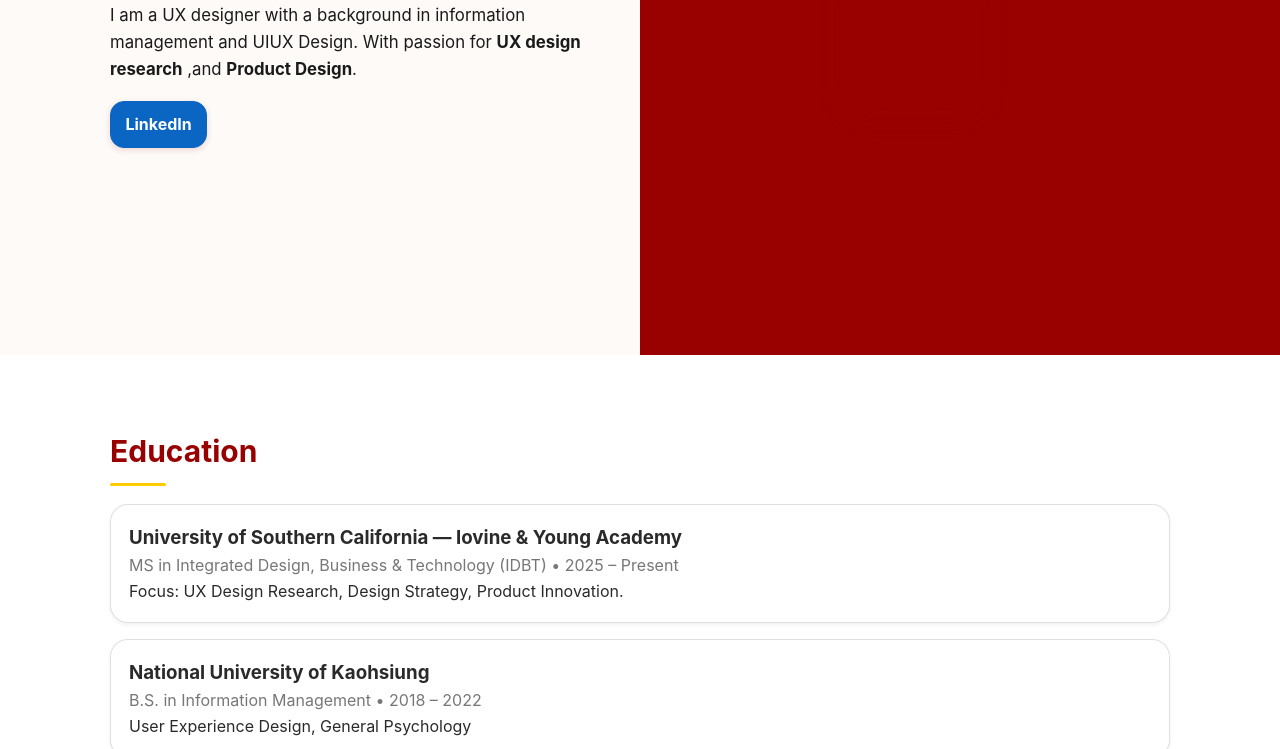
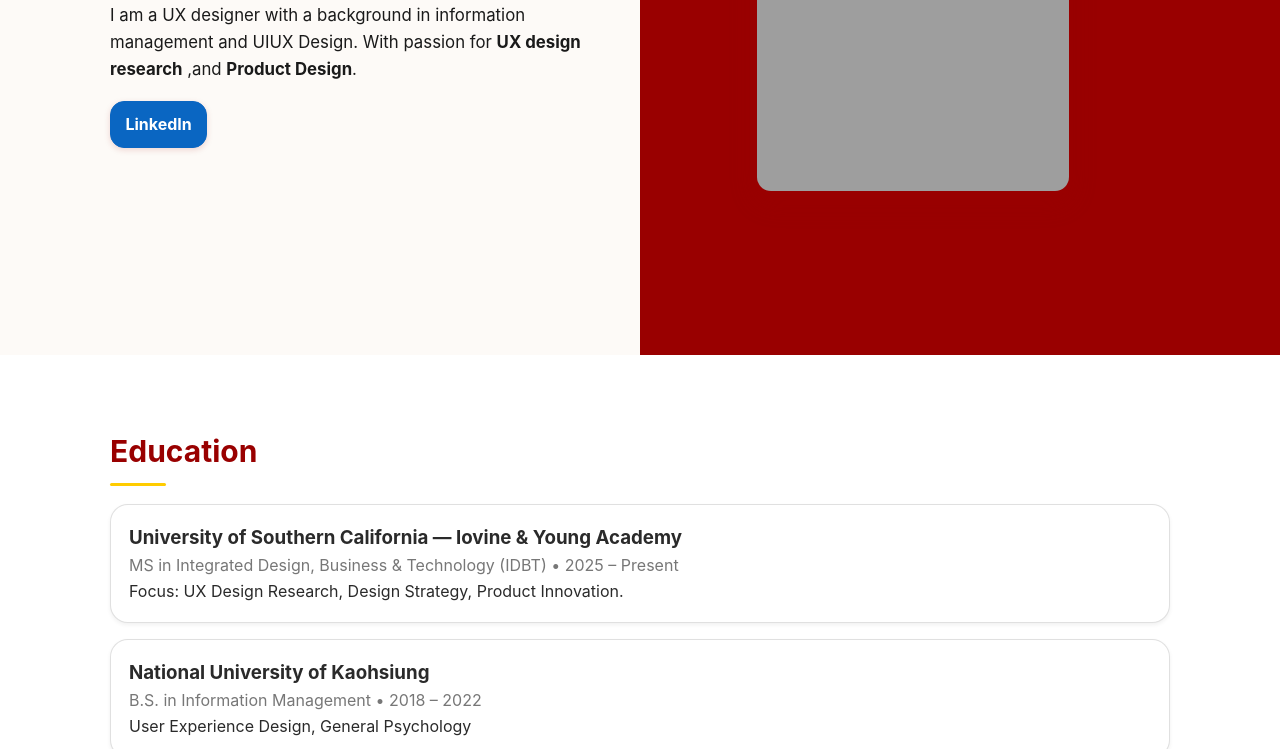
Before and after one commit to jyueanyao/Front-End-Web-Programming, a plain HTML site: page Week02/index.html in a window 1280 px wide. Shown: the part 351-1100 px from the top of the page. Drawn offline with Linux system fonts and the light colour scheme; the site is published under a folder, as on GitHub Pages, so addresses that start at the root find nothing.

Commit message:
Fixed the missing horse image by using the relative link.

```diff
--- a/Week02/index.html
+++ b/Week02/index.html
@@ -62,7 +62,7 @@
         <div class="hero-art">
           <!-- Put your headshot at /images/headshot.jpg -->
           <div class="mask">
-            <img src="/Images/horse.jpeg" alt="Portrait of Julia" />
+            <img src="Images/horse.jpeg" alt="Portrait of Julia" />
           </div>
         </div>
       </div>
```
